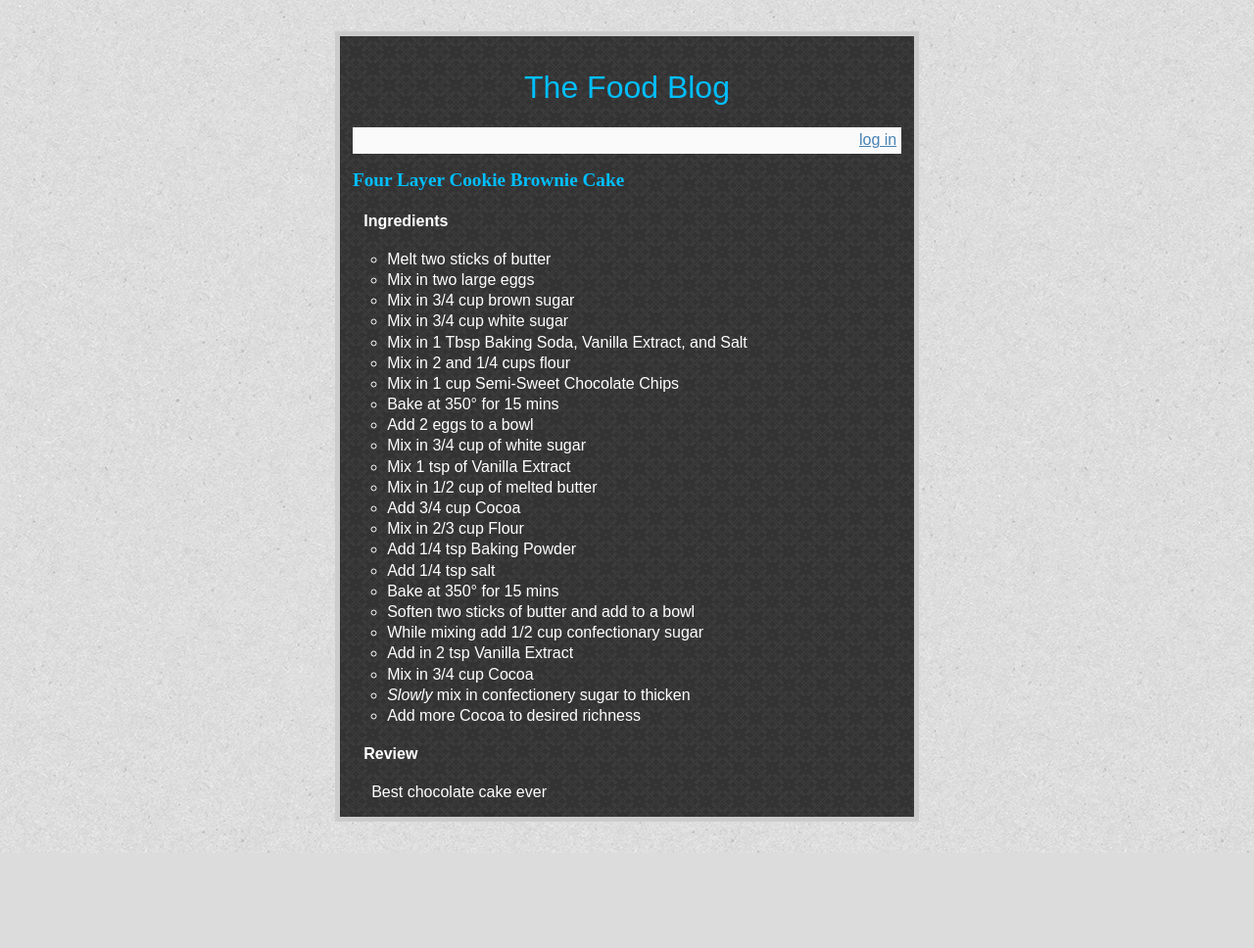
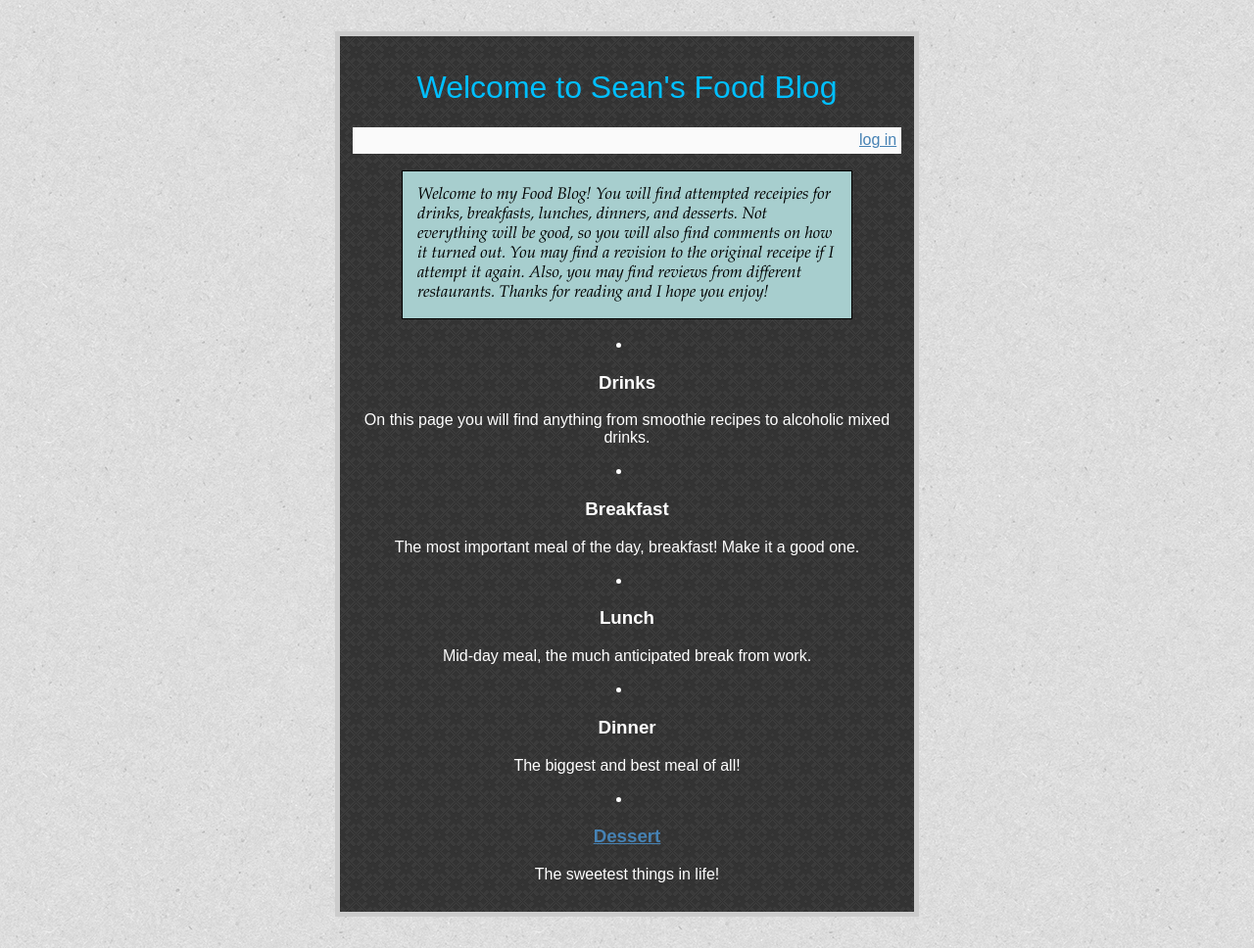
Before and after one commit to seanfrischmann/foodBlog, a Flask app: page / in a window 1280 px wide. Shown: the whole page at 98% size. Before the commit the page ends 871 px from the top, so only its background shows below. Run offline with Flask 2, Linux system fonts and the light colour scheme; data comes from the database, SQL or seed files in the repository; both versions use the stored data as it was after the commit.

Commit message:
added index, changed layout

```diff
--- a/app/__init__.py
+++ b/app/__init__.py
@@ -18,7 +18,6 @@ DEBUG = True
 SECRET_KEY = 'development key'
 USERNAME = 'admin'
 PASSWORD = 'default'
-UPLOADED_PHOTOS_DEST = 'app/static/images'
 
 #create app
 app = Flask(__name__)
@@ -45,7 +44,11 @@ def teardown_request(exception):
 		db.close()
 
 @app.route('/')
-def show_entries():
+def index():
+	return render_template('index.html')
+
+@app.route('/desserts')
+def show_desserts():
 	cur = g.db.execute('select title, ingredients, review from entries order by id desc')
 	entries = [dict(title=row[0], ingredients=row[1], review=row[2]) for row in cur.fetchall()]
 	i = 0
@@ -56,8 +59,9 @@ def show_entries():
 			temp = temp+' '+'<li class="ing">'+x
 		entries[i]['ingredients'] = temp
 		i += 1
-	return render_template('show_entries.html', entries=entries)
+	return render_template('show_desserts.html', entries=entries)
 
+'''
 @app.route('/upload', methods=['GET', 'POST'])
 def upload():
 	if request.method == 'POST' and 'photo' in request.files:
@@ -75,17 +79,17 @@ def show(id):
 		abort(404)
 	url = photos.url(photo.filename)
 	return render_template('show.html', url=url, photo=photo)
+'''
 
-@app.route('/add', methods=['POST'])
-def add_entry():
+@app.route('/add_dessert', methods=['POST'])
+def add_dessert():
 	if not session.get('logged_in'):
 		abort(401)
-	print (request.form['photo'])
 	g.db.execute('insert into entries (title, ingredients, review) values (?,?,?)',
 			[request.form['title'], request.form['ingredients'], request.form['review']])
 	g.db.commit()
 	flash('New entry was successfully posted')
-	return redirect(url_for('show_entries'))
+	return redirect(url_for('show_desserts'))
 
 @app.route('/login', methods=['GET', 'POST'])
 def login():
@@ -98,7 +102,7 @@ def login():
 		else:
 			session['logged_in'] = True
 			flash('You were logged in')
-			return redirect(url_for('show_entries'))
+			return redirect(url_for('index'))
 	return render_template('login.html', error=error)
 
 @app.route('/logout')
--- a/app/static/style.css
+++ b/app/static/style.css
@@ -3,8 +3,14 @@ body{
 	font-family: sans-serif;
 	background-image: url("images/textured_paper.png");
 }
-a{
+#front{
+	text-align: center;
+}
+a,a:visited{
 	COLOR: #4682B4;
+}
+a:hover{
+	background: #98FB98;
 }
 h1, h2{
 	COLOR: #00BFFF;
@@ -18,6 +24,18 @@ h1{
 	font-family: fantasy;
 	text-align: center;
 	font-weight: normal;
+}
+p.welcomeMessage{
+	font-size: 105%;
+	font-family: "book antiqua", serif;
+	color: black;
+	background-color: #A7cece;
+	padding: 15px;
+	margin-right: 50px;
+	margin-left: 50px;
+	border-style: ridge;
+	border-width: thin;
+	border-color: black;
 }
 
 .page{
@@ -35,8 +53,13 @@ h1{
 .entries .ing	{ list-style: circle; margin-left: 2.2em; }
 dl.add-entry    { font-size: 0.9em; border-bottom: 1px solid #ccc; }
 dt.add-entry    { font-weight: bold; padding: 0.8em; }
-.metanav        { text-align: right; t-size: 0.8em; padding: 0.3em;
-					margin-bottom: 1em; background: #fafafa; }
+.metanav{
+	text-align: right;
+	size: 0.8em;
+	padding: 0.3em;
+	margin-bottom: 1em;
+	background: #fafafa;
+}
 .flash          { background: #cee5F5; padding: 0.5em;
 					border: 1px solid #aacbe2; }
 .error          { background: #f0d6d6; padding: 0.5em; }
--- /dev/null
+++ b/app/templates/index.html
@@ -0,0 +1,21 @@
+{% extends "layout.html" %}
+{% block body %}
+	<p class="welcomeMessage"><i>
+	Welcome to my Food Blog! You will find attempted receipies for drinks, breakfasts, lunches, dinners,
+	and desserts. Not everything will be good, so you will also find comments on how it turned out.	You
+	may find a revision to the original receipe if I attempt it again. Also, you may find reviews from
+	different restaurants. Thanks for reading and I hope you enjoy!
+	</i></p>
+	<div id="front">
+	<li><h3>Drinks</h3></li>
+	<p>On this page you will find anything from smoothie recipes to alcoholic mixed drinks.</p>
+	<li><h3>Breakfast</h3></li>
+	<p>The most important meal of the day, breakfast! Make it a good one.<p>
+	<li><h3>Lunch</h3></li>
+	<p>Mid-day meal, the much anticipated break from work.</p>
+	<li><h3>Dinner</h3></li>
+	<p>The biggest and best meal of all!</p>
+	<li><h3><a class="recipeLink" href="{{ url_for('show_desserts') }}" title="Receipies for Desserts">Dessert</a></h3></li>
+	<p>The sweetest things in life!</p>
+	</div>
+{% endblock %}
--- a/app/templates/layout.html
+++ b/app/templates/layout.html
@@ -2,7 +2,7 @@
 <title>Food Blog</title>
 <link rel=stylesheet type=text/css href="{{ url_for('static', filename='style.css') }}">
 <div class=page>
-	<h1>The Food Blog</h1>
+	<h1>Welcome to Sean's Food Blog</h1>
 	<div class=metanav>
 		{% if not session.logged_in %}
 		<a href="{{ url_for('login') }}">log in</a>
--- a/app/templates/show_entries.html
+++ b/app/templates/show_desserts.html
@@ -1,12 +1,7 @@
 {% extends "layout.html" %}
 {% block body %}
 	{% if session.logged_in %}
-<!--
-		<form method="POST" enctype="multipart/form-data" action="{{ url_for('upload') }}">
-			<input type="file" name="photo">
-			<input type="submit" value="Share">
-		</form>-->
-		<form action="{{ url_for('add_entry') }}" method=post >
+		<form action="{{ url_for('add_dessert') }}" method=post >
 			<dl class="add-entry">
 				<dt class="add-entry">Title:
 				<dd><input type=text size=30 name=title>
```
Also changed, not shown: app/food.db, 2 other files.
